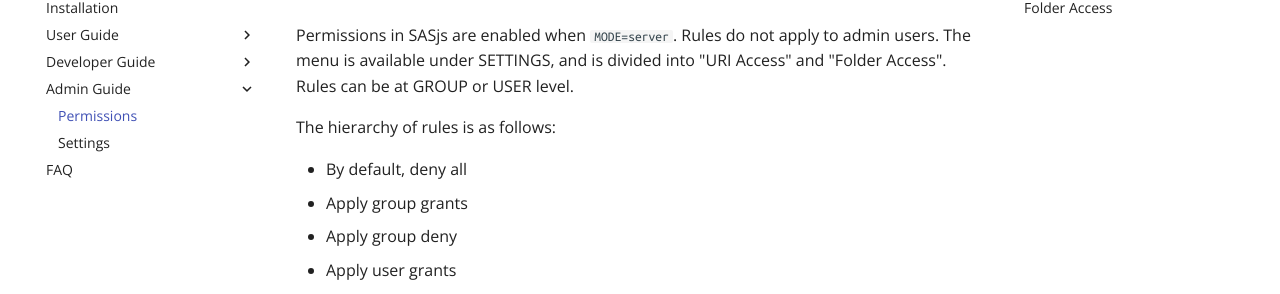
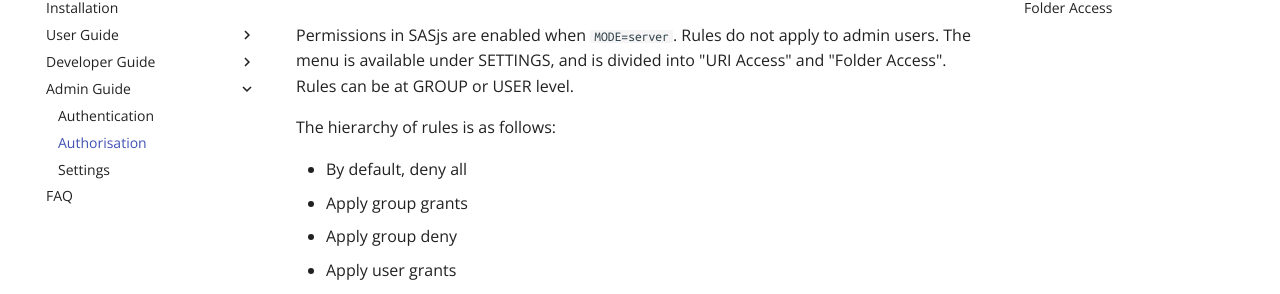
Before and after one commit to sasjs/server.sasjs.io, an MkDocs documentation site: the page built from docs/permissions.md, in a window 1280 px wide. Shown: the part 157-451 px from the top of the page. Built offline with MkDocs 1.6.1 and Material for MkDocs 9.7.7, drawn with Linux system fonts in a browser that asks for light colours; comment, search, counter and statistics services are not loaded; some of the changed lines change nothing that is shown.

Commit message:
fix: menu

```diff
--- a/mkdocs.yml
+++ b/mkdocs.yml
@@ -4,7 +4,6 @@
   - Home: index.md
   - Installation: installation.md
   - User Guide:
-      - Authorisation: auth.md
       - App Stream: apps.md
       - SASjs Studio: studio.md
   - Developer Guide:
@@ -12,7 +11,8 @@
       - Sessions: sessions.md
       - Stored Programs: storedprograms.md
   - Admin Guide:
-      - Permissions: permissions.md
+      - Authentication: auth.md
+      - Authorisation: permissions.md
       - Settings: settings.md
   - FAQ: faq.md
 
```
